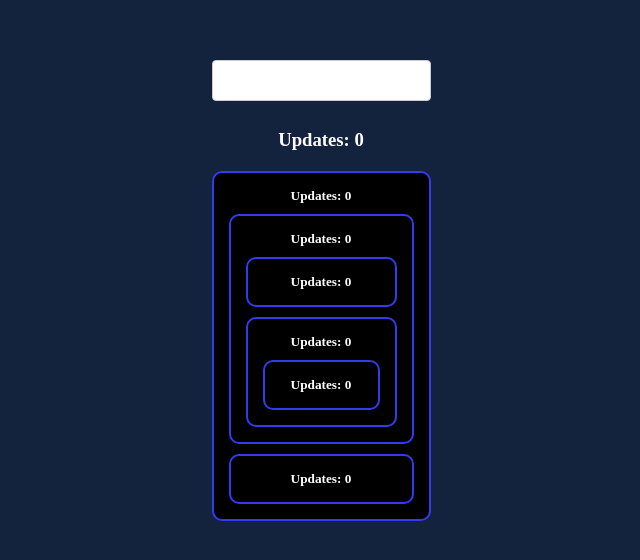
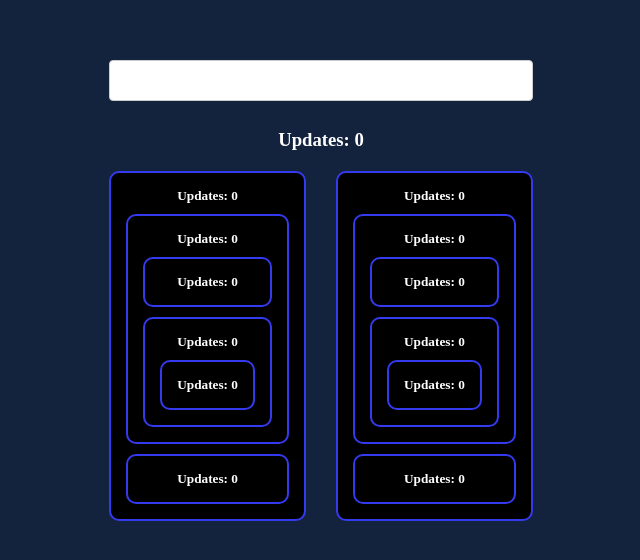
Before and after one commit to Mortharion-tech/practice-lectures, a React (Vite) app in the folder react-memoization/Memoization/: page / in a window 1280 px wide. Shown: the part 164-724 px from the top of the page, without its empty margins (319-959 px from the left). Built offline with nearby package versions, Linux system fonts and the light colour scheme.

Commit message:
Added Memoization

```diff
--- a/react-memoization/Memoization/src/App.jsx
+++ b/react-memoization/Memoization/src/App.jsx
@@ -1,5 +1,6 @@
 import { useRef, useState } from "react";
 import Block from "./Block";
+import BlockWithMemo from "./BlockWithMemo";
 
 function App() {
   const [text, setText] = useState("");
@@ -19,6 +20,15 @@ function App() {
           </Block>
           <Block />
         </Block>
+        <BlockWithMemo>
+          <BlockWithMemo>
+            <BlockWithMemo />
+            <BlockWithMemo>
+              <BlockWithMemo />
+            </BlockWithMemo>
+          </BlockWithMemo>
+          <BlockWithMemo />
+        </BlockWithMemo>
       </div>
     </div>
   );
--- /dev/null
+++ b/react-memoization/Memoization/src/BlockWithMemo.jsx
@@ -0,0 +1,13 @@
+import { useRef, memo } from "react";
+
+const BlockWithMemo = memo(function Block({ children }) {
+  const componentUpdates = useRef(0);
+  return (
+    <div className="block">
+      <h5>Updates: {componentUpdates.current++}</h5>
+      {children}
+    </div>
+  );
+});
+
+export default BlockWithMemo;
```
